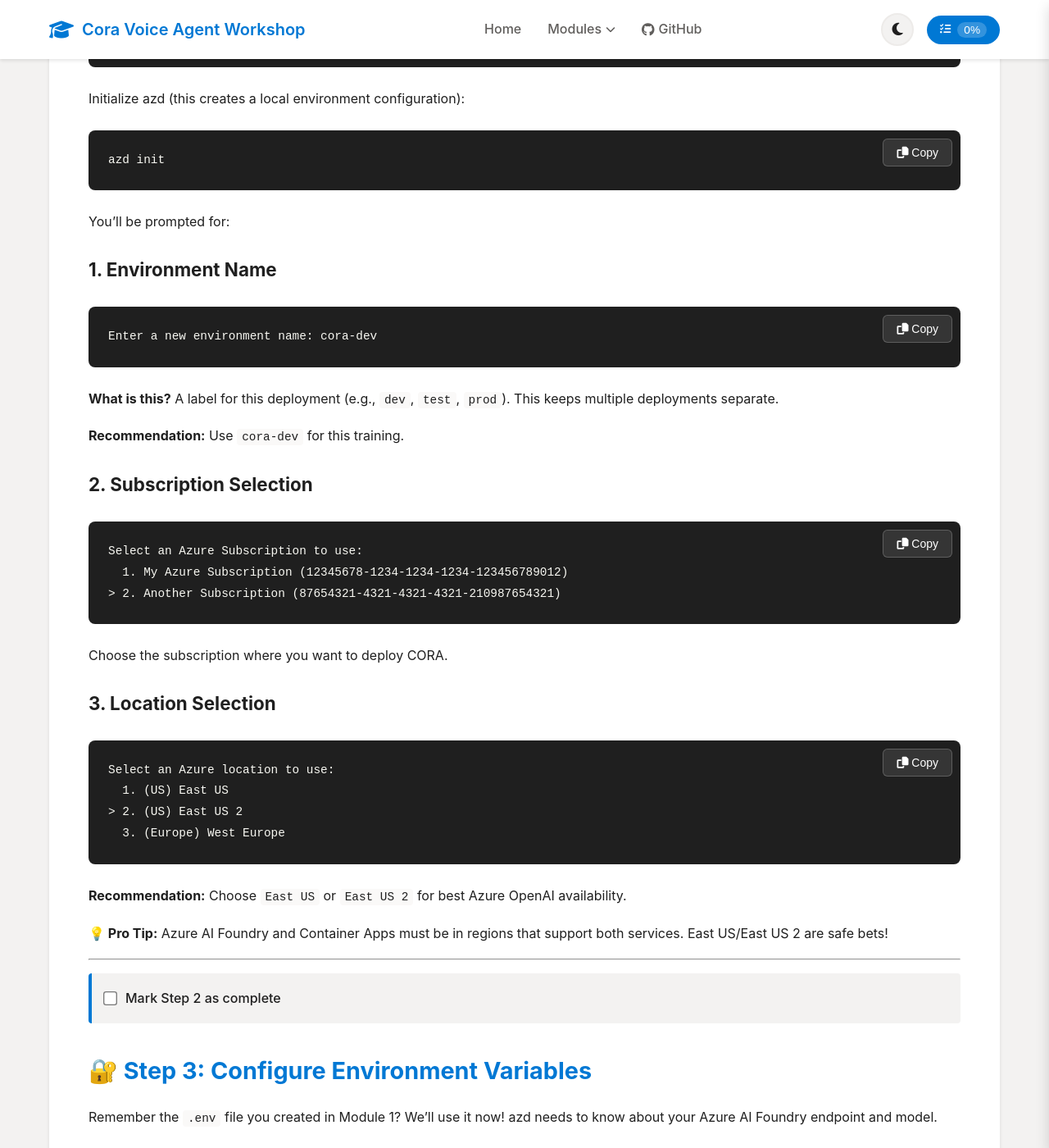
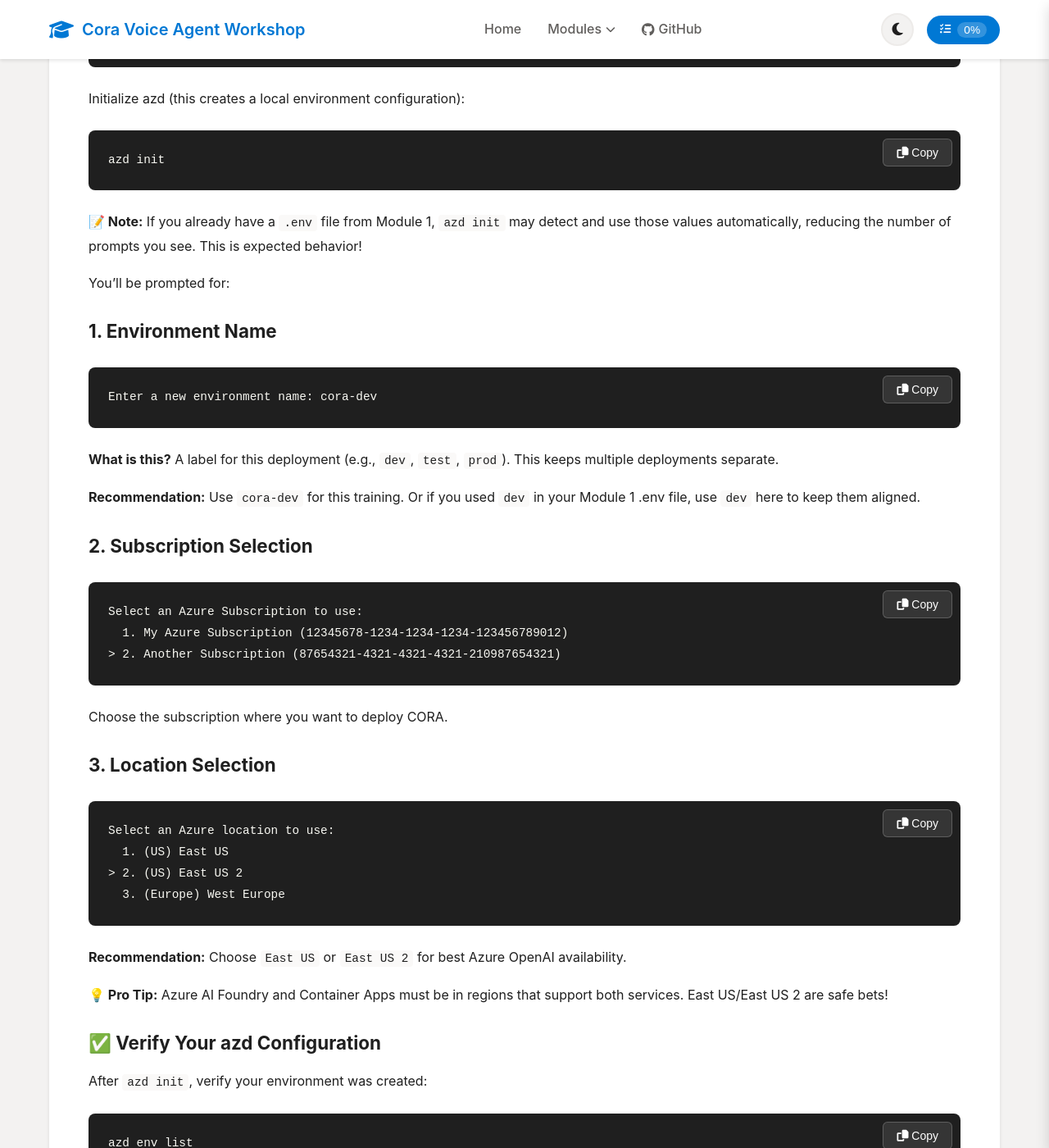
Before and after one commit to jbaart37/Cora-Voice-Agent-Training, a Jekyll site: the page built from docs/modules/module2-infrastructure.md, in a window 1280 px wide and 1400 px high, scrolled down 6636 px. Shown: the whole window at 82% size. Built offline with Jekyll 4.4.1, drawn with Linux system fonts in a browser that asks for light colours; some of the changed text lies outside the part shown.

Commit message:
Clarify azd init behavior when .env file exists, add verification step

````diff
--- a/docs/modules/module2-infrastructure.md
+++ b/docs/modules/module2-infrastructure.md
@@ -213,6 +213,8 @@
 azd init
 ```
 
+**📝 Note:** If you already have a `.env` file from Module 1, `azd init` may detect and use those values automatically, reducing the number of prompts you see. This is expected behavior!
+
 You'll be prompted for:
 
 ### 1. Environment Name
@@ -223,7 +225,7 @@
 
 **What is this?** A label for this deployment (e.g., `dev`, `test`, `prod`). This keeps multiple deployments separate.
 
-**Recommendation:** Use `cora-dev` for this training.
+**Recommendation:** Use `cora-dev` for this training. Or if you used `dev` in your Module 1 .env file, use `dev` here to keep them aligned.
 
 ### 2. Subscription Selection
 
@@ -247,6 +249,16 @@
 **Recommendation:** Choose `East US` or `East US 2` for best Azure OpenAI availability.
 
 **💡 Pro Tip:** Azure AI Foundry and Container Apps must be in regions that support both services. East US/East US 2 are safe bets!
+
+### ✅ Verify Your azd Configuration
+
+After `azd init`, verify your environment was created:
+
+```bash
+azd env list
+```
+
+You should see your environment name (e.g., `cora-dev`) listed as the default.
 
 ---
 
````
